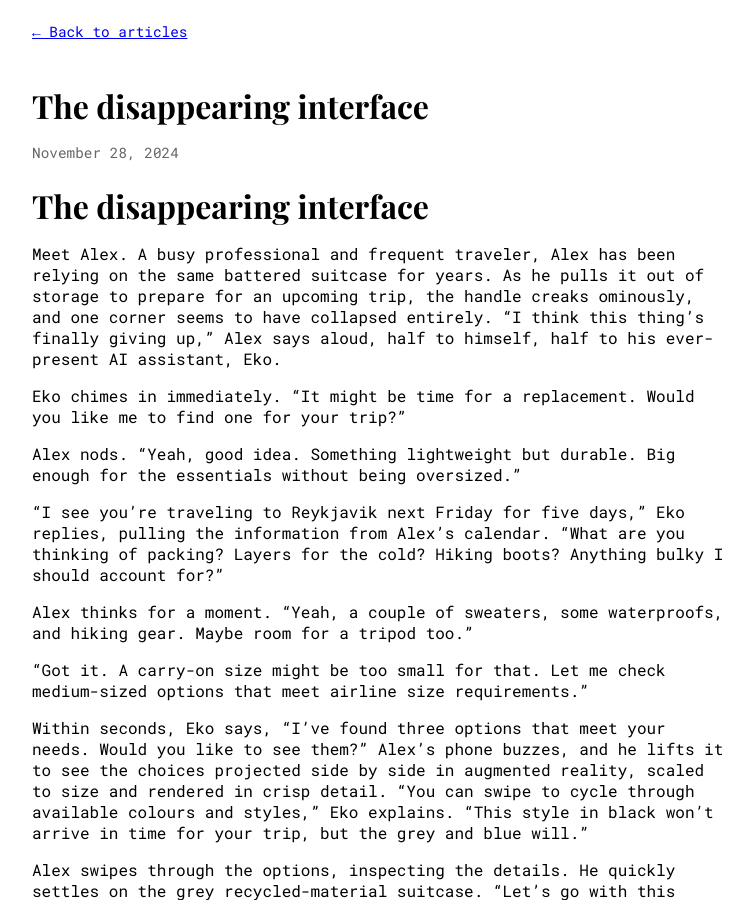
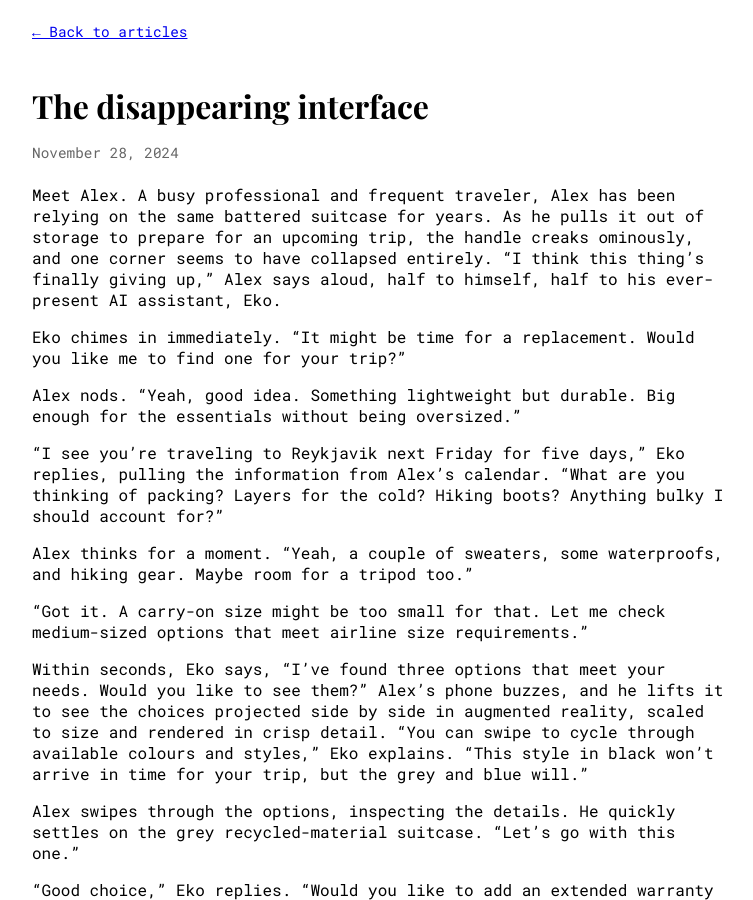
Before and after one commit to jessespeak/jessespeak.github.io, a Jekyll site: the page built from _future/the-disappearing-interface.md, in a window 1280 px wide and 900 px high. Shown: the whole window, without its empty margins (258-1011 px from the left). Built offline with Jekyll 4.4.1, drawn with Linux system fonts in a browser that asks for light colours.

Commit message:
Update the-disappearing-interface.md

```diff
--- a/_future/the-disappearing-interface.md
+++ b/_future/the-disappearing-interface.md
@@ -4,8 +4,6 @@ title: "The disappearing interface"
 slug: disappearing-interface
 description: "How personal AI assistants will transform our multiverse of interfaces."
 ---
-
-# The disappearing interface
 
 Meet Alex. A busy professional and frequent traveler, Alex has been relying on the same battered suitcase for years. As he pulls it out of storage to prepare for an upcoming trip, the handle creaks ominously, and one corner seems to have collapsed entirely. “I think this thing’s finally giving up,” Alex says aloud, half to himself, half to his ever-present AI assistant, Eko.
 
```
